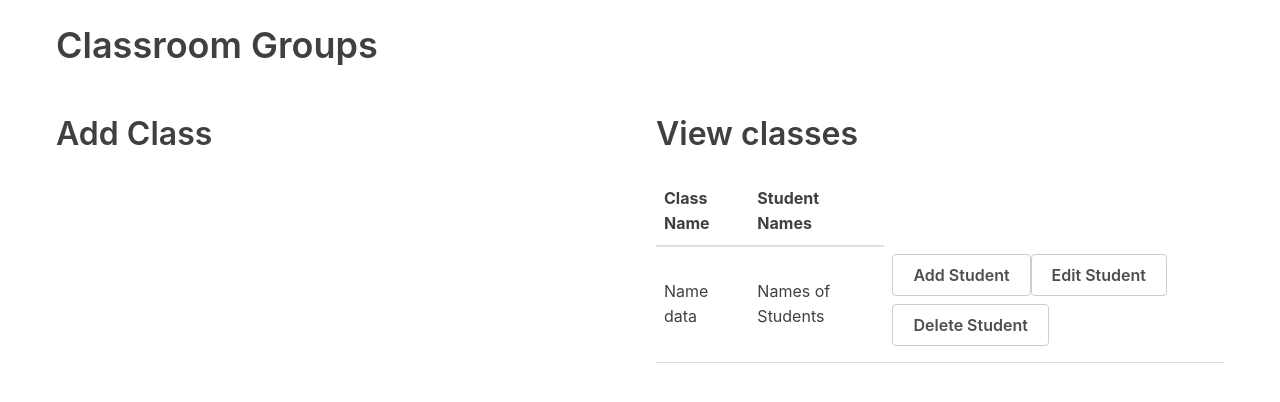
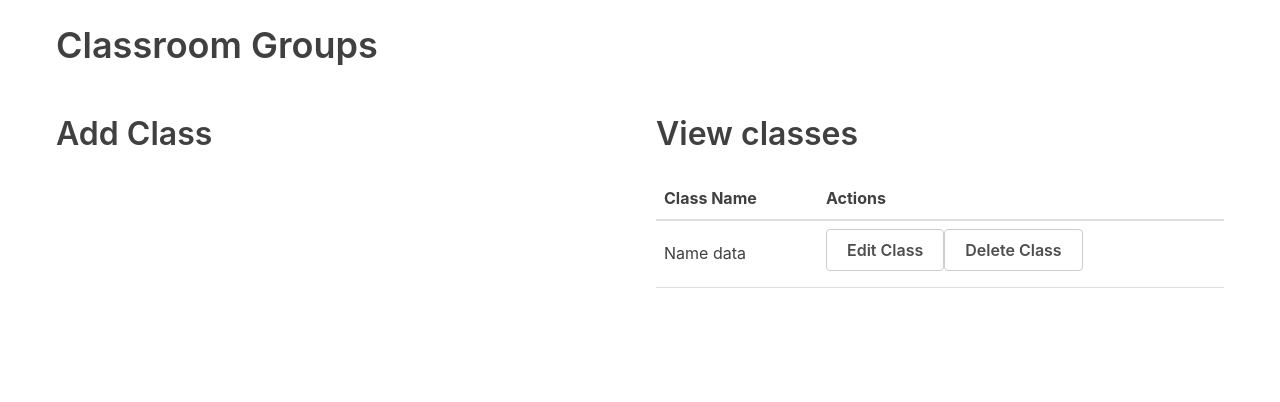
Before and after one commit to kellyeryan/classroom_groups_react, a React (Create React App) app: page / in a window 1280 px wide. Shown: the top 402 px of the page. Built offline with nearby package versions, Linux system fonts and the light colour scheme.

Commit message:
Edit classroom add form

```diff
--- a/src/App.js
+++ b/src/App.js
@@ -14,7 +14,7 @@ const App = () => {
           <ClassroomTable />
         </div>
       </div>
-    </div>
+    </div >
   )
 }
 
--- a/src/tables/ClassroomTable.js
+++ b/src/tables/ClassroomTable.js
@@ -5,17 +5,15 @@ const ClassroomTable = () => (
     <thead>
       <tr>
         <th>Class Name</th>
-        <th>Student Names</th>
+        <th>Actions</th>
       </tr>
     </thead>
     <tbody>
       <tr>
         <td>Name data</td>
-        <td>Names of Students</td>
         <td>
-          <button className="button muted-button">Add Student</button>
-          <button className="button muted-button">Edit Student</button>
-          <button className="button muted-button">Delete Student</button>
+          <button className="button muted-button">Edit Class</button>
+          <button className="button muted-button">Delete Class</button>
         </td>
       </tr>
     </tbody>
```
